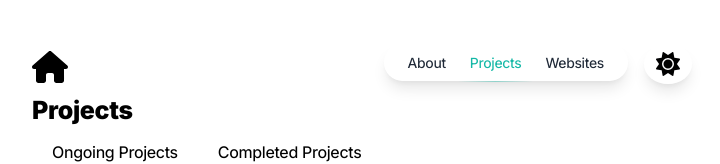
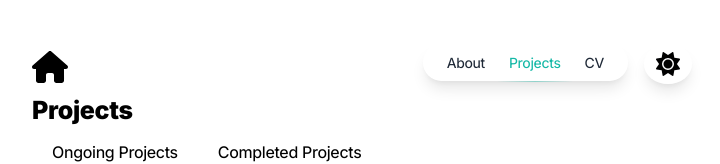
Before and after one commit to moa-ha/blog, a Next.js app: page /projects in a window 1280 px wide. Shown: the top 164 px of the page, without its empty margins (278-998 px from the left). Built offline with nearby package versions, Linux system fonts and the light colour scheme.

Commit message:
upload CV

```diff
--- a/src/components/menu.tsx
+++ b/src/components/menu.tsx
@@ -40,7 +40,12 @@ const Menu = ({ darkMode }: Prop) => {
                 <Link href="/projects">Projects</Link>
               </li>
               <li className="menu-link">
-                <Link href="/website">Website</Link>
+                <Link
+                  href="https://drive.google.com/file/d/1EHgxmm8NYFZ08QedDBtDpMICmZxB-kCy/view"
+                  target="_blank"
+                >
+                  CV
+                </Link>
               </li>
             </ul>
           </PopoverPanel>
--- a/src/components/nav.tsx
+++ b/src/components/nav.tsx
@@ -38,9 +38,10 @@ const Nav = ({ darkMode }: Prop) => {
           <li>
             <Link
               className={`menu-link ${darkMode ? 'dark' : ''}`}
-              href="/projects"
+              href="https://drive.google.com/file/d/1EHgxmm8NYFZ08QedDBtDpMICmZxB-kCy/view"
+              target="_blank"
             >
-              Websites
+              CV
             </Link>
           </li>
         </ul>
```
